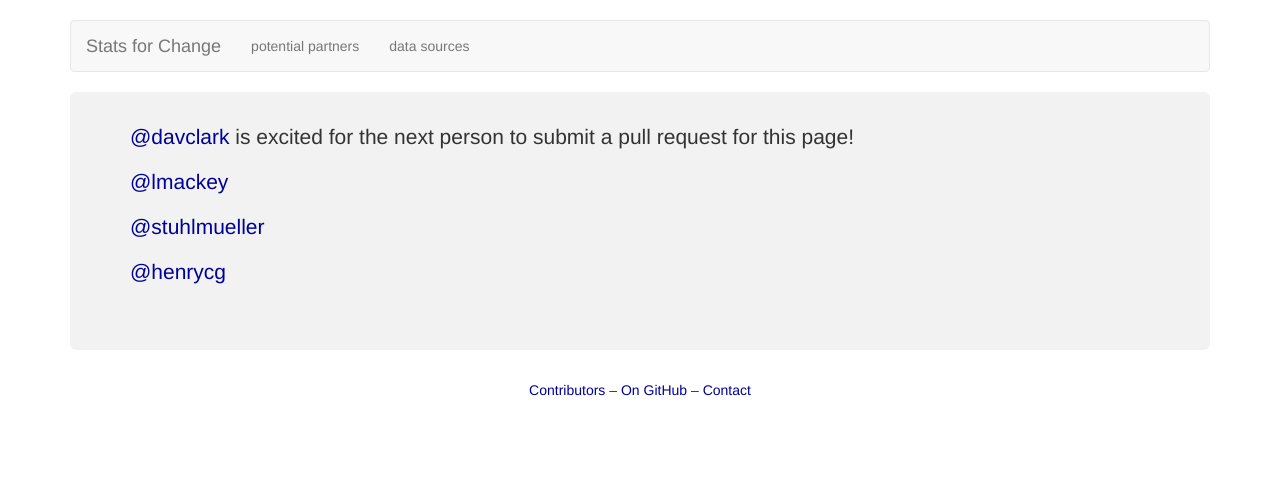
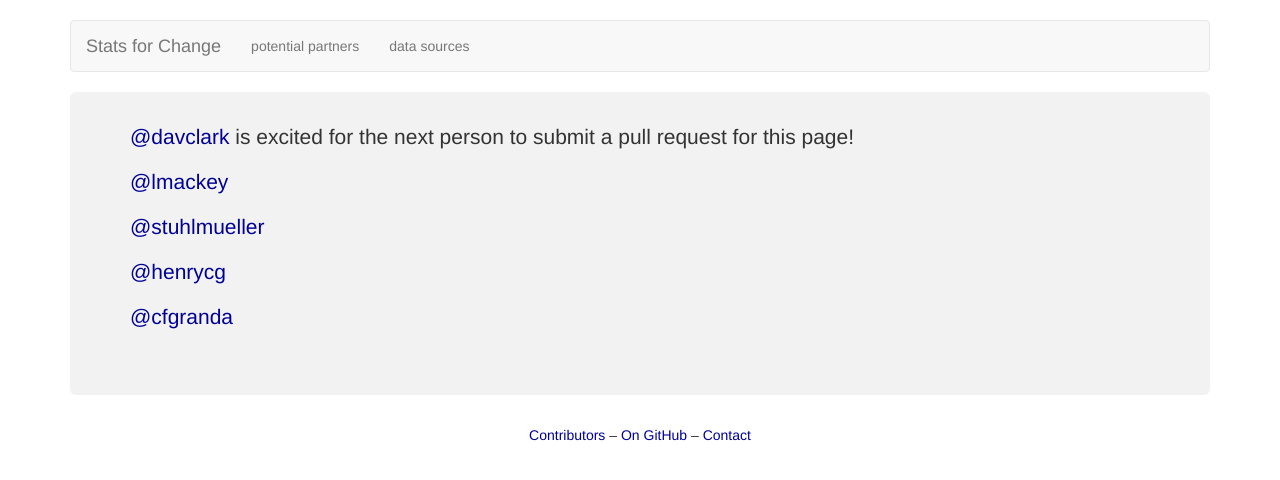
Before and after one commit to stats-for-change/stats-for-change.github.io, a Jekyll site: the page built from contributors.md, in a window 1280 px wide. Shown: the top 480 px of the page. Built offline with Jekyll 4.4.1, drawn with Linux system fonts in a browser that asks for light colours; nearby versions of some CDN libraries; Markdown is read by kramdown in place of the engine named in the settings.

Commit message:
Update contributors.md

```diff
--- a/contributors.md
+++ b/contributors.md
@@ -10,3 +10,5 @@ the next person to submit a pull request for this page!
 [@stuhlmueller](https://github.com/stuhlmueller)
 
 [@henrycg](http://www.henrycg.com/)
+
+[@cfgranda](https://github.com/cfgranda)
```
